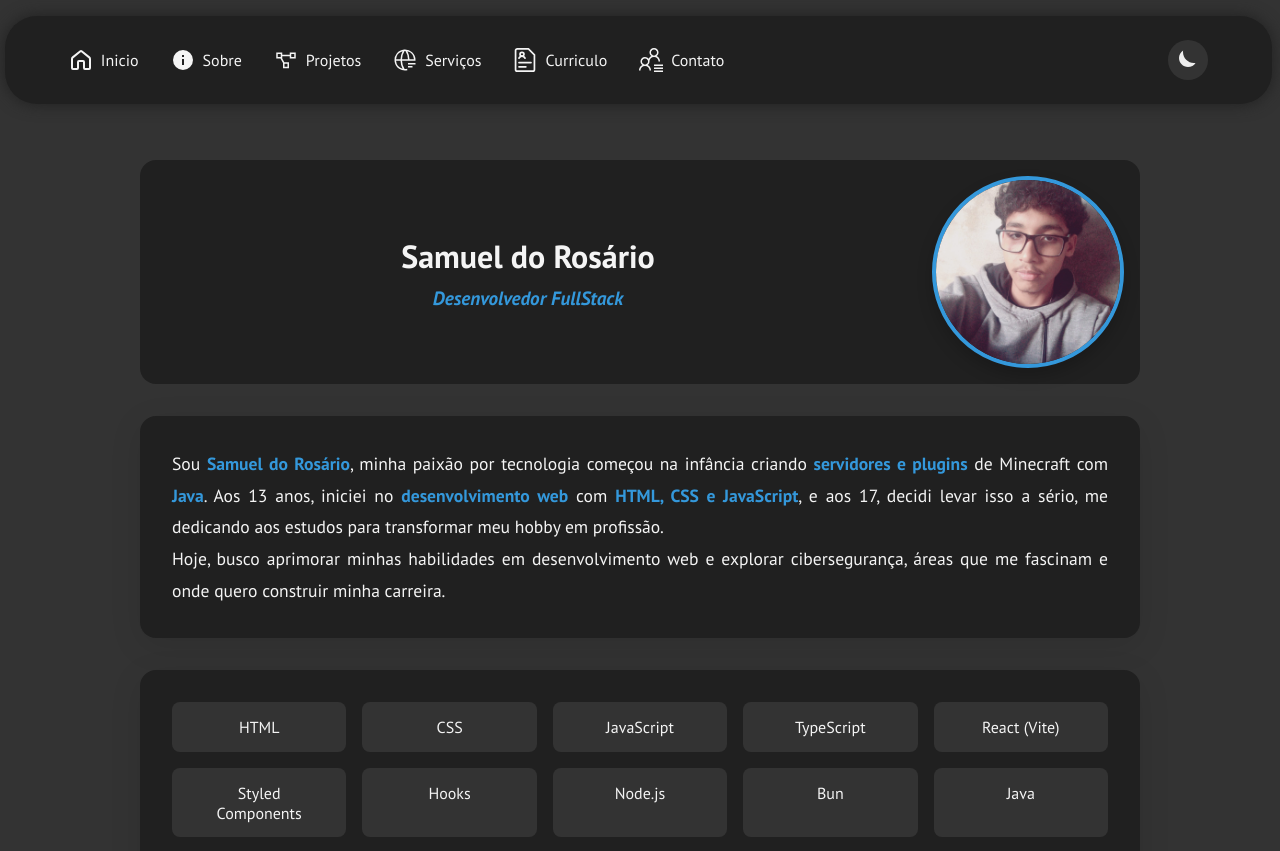
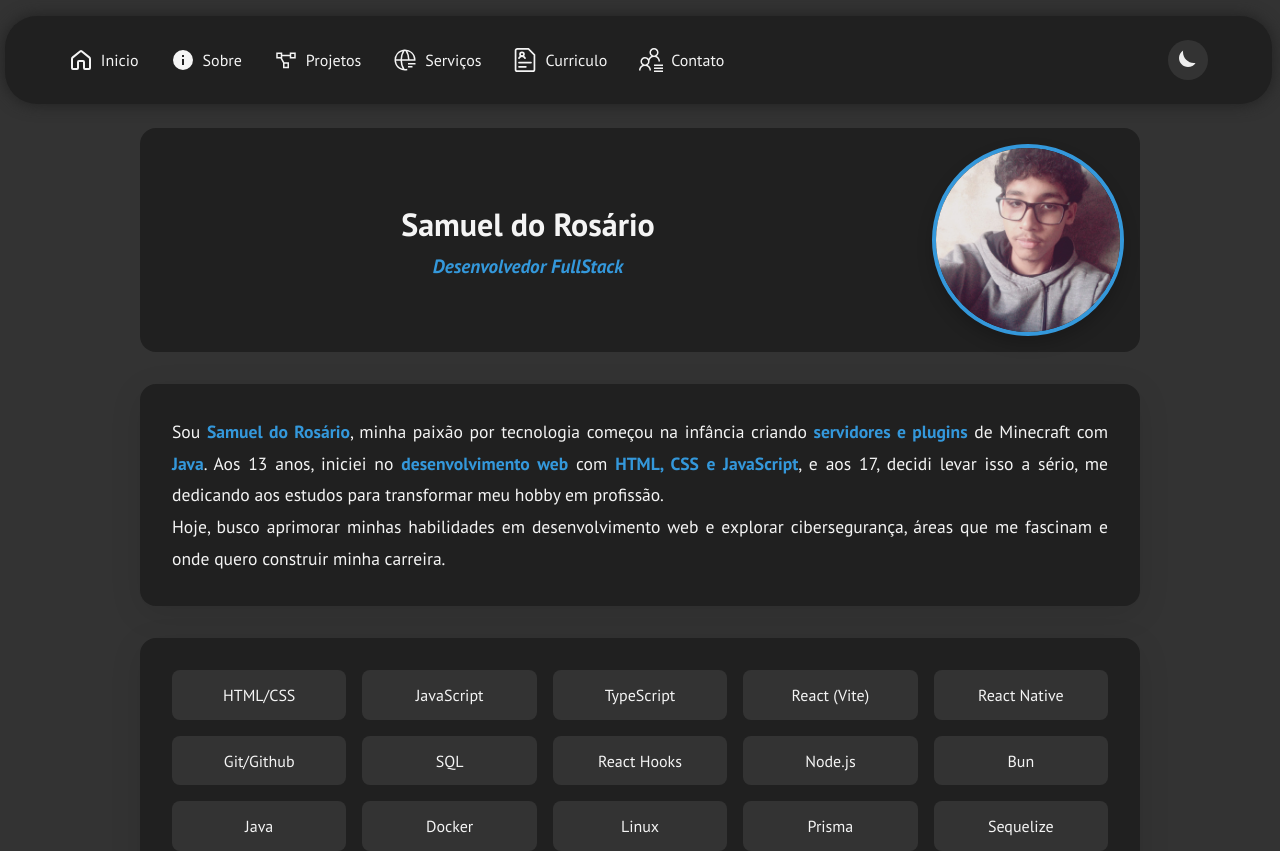
Before and after one commit to SamuelRosarioDev/Portifolio, a React (Vite) app: page /about in a window 1280 px wide. Shown: the top 851 px of the page. Built offline with nearby package versions, Linux system fonts and the light colour scheme.

Commit message:
updated header position

```diff
--- a/src/components/Header/styles.tsx
+++ b/src/components/Header/styles.tsx
@@ -61,9 +61,11 @@ export const Linkers = styled.a`
     }
 
     &:hover {
-        color: ${props => props.theme.primary};
-        transform: translateY(-2px);
+        svg, span {
+            color: ${props => props.theme.primary};
+        }
     }
+
 
     @media (max-width: 840px) {
         flex-direction: column;
@@ -77,10 +79,10 @@ export const HeaderSoul = styled.div`
     width: 100%;
 
     @media (min-width: 841px) {
-        height: 8rem;
+        height: 6rem;
     }
 
     @media (max-width: 840px) {
-        height: 8rem;
+        height: 6rem;
     }
 `;
--- a/src/pages/About/index.tsx
+++ b/src/pages/About/index.tsx
@@ -22,13 +22,14 @@ export function About() {
                 </History>
                 <Ability>
                     <ul>
-                        <li>HTML</li>
-                        <li>CSS</li>
+                        <li>HTML/CSS</li>
                         <li>JavaScript</li>
                         <li>TypeScript</li>
                         <li>React (Vite)</li>
-                        <li>Styled Components</li>
-                        <li>Hooks</li>
+                        <li>React Native</li>
+                        <li>Git/Github</li>
+                        <li>SQL</li>
+                        <li>React Hooks</li>
                         <li>Node.js</li>
                         <li>Bun</li>
                         <li>Java</li>
@@ -43,6 +44,7 @@ export function About() {
                         <li>Bots</li>
                         <li>MVC</li>
                         <li>MVP</li>
+                        <li>Inglês</li>
                     </ul>
 
                 </Ability>
```
